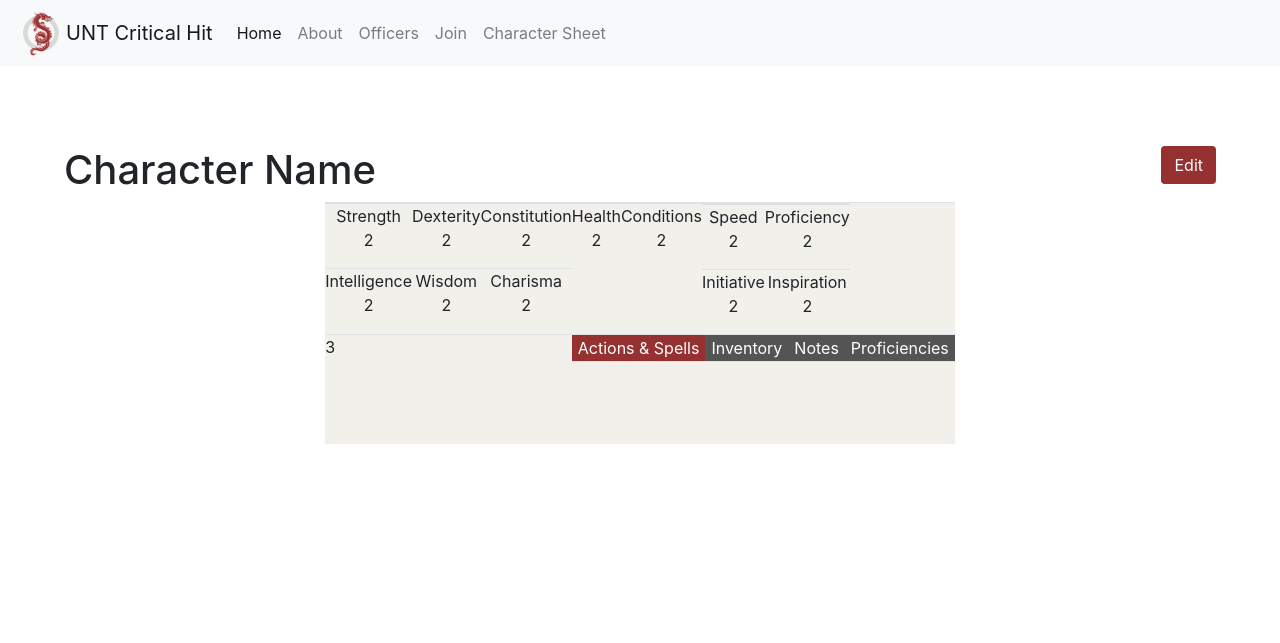
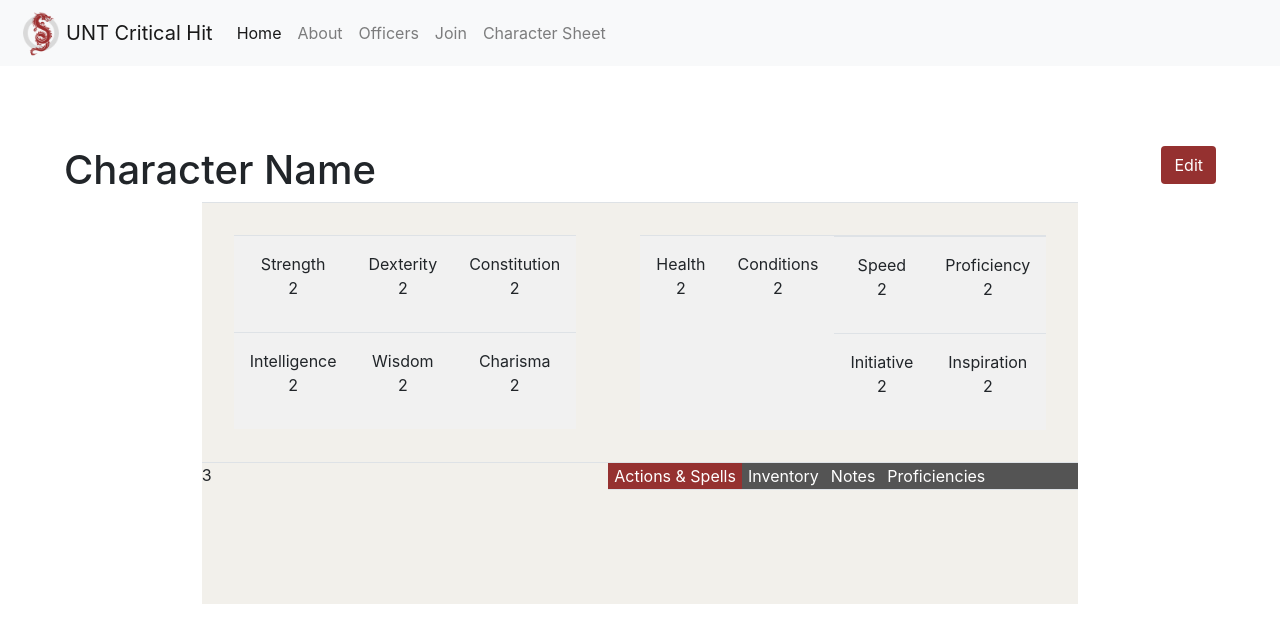
Before and after one commit to meganmcadams/Project-Rehash, a Flask app: page /character_sheet/ in a window 1280 px wide. Shown: the top 643 px of the page. Run offline with Flask 2, Linux system fonts and the light colour scheme; some libraries are stand-ins or nearby versions.

Commit message:
cell padding and background colour

```diff
--- a/static/css/styles.css
+++ b/static/css/styles.css
@@ -3,12 +3,15 @@
     --primary-red: #953130;
     --primary-grey: #545454;
     --primary-white: #F2F0EB;
+
     --secondary-dark-red: #792322;
     --secondary-red: #B26161;
     --secondary-light-red: #CFA1A1;
     --secondary-white: #FFFFFF;
+
     --accent-dark-blue: #177E89;
     --accent-blue: #5CB4BD;
+    --accent-white: #F1F1F1;
 
 }
 
@@ -85,8 +88,15 @@
 
 }
 
+.internal-table {
+    margin: 2rem;
+    background-color: var(--accent-white);
+}
+
+.cell-content {
+    padding: 1rem;
+}
+
 .nav-tabs {
-
     background-color: var(--primary-grey);
-
 }
--- a/templates/character_sheet.html
+++ b/templates/character_sheet.html
@@ -10,35 +10,35 @@
 
                 <tr>
                     <td>
-                        <table>
+                        <table class="internal-table">
                             <tr>
-                                <td> <p class="text-center"> Strength <br> 2</p> </td>
-                                <td> <p class="text-center"> Dexterity <br> 2</p> </td>
-                                <td> <p class="text-center"> Constitution <br> 2</p> </td>
+                                <td class="table-cell"> <p class="text-center cell-content"> Strength <br> 2</p> </td>
+                                <td class="table-cell"> <p class="text-center cell-content"> Dexterity <br> 2</p> </td>
+                                <td> <p class="text-center cell-content"> Constitution <br> 2</p> </td>
                             </tr>
                             <tr>
-                                <td> <p class="text-center"> Intelligence <br> 2</p> </td>
-                                <td> <p class="text-center"> Wisdom <br> 2</p> </td>
-                                <td> <p class="text-center"> Charisma <br> 2</p> </td>
+                                <td> <p class="text-center cell-content"> Intelligence <br> 2</p> </td>
+                                <td> <p class="text-center cell-content"> Wisdom <br> 2</p> </td>
+                                <td> <p class="text-center cell-content"> Charisma <br> 2</p> </td>
                             </tr>
                         </table>
                     </td>
 
                     <td class="charSheet-cell">
 
-                        <table>
+                        <table class="internal-table">
                             <tr>
-                                <td> <p class="text-center"> Health <br> 2</p> </td>
-                                <td> <p class="text-center"> Conditions <br> 2</p> </td>
+                                <td> <p class="text-center cell-content"> Health <br> 2</p> </td>
+                                <td> <p class="text-center cell-content"> Conditions <br> 2</p> </td>
                                 <td>
                                     <table>
                                         <tr>
-                                            <td> <p class="text-center"> Speed <br> 2</p> </td>
-                                            <td> <p class="text-center"> Proficiency <br> 2</p> </td>
+                                            <td> <p class="text-center cell-content"> Speed <br> 2</p> </td>
+                                            <td> <p class="text-center cell-content"> Proficiency <br> 2</p> </td>
                                         </tr>
                                         <tr>
-                                            <td> <p class="text-center"> Initiative <br> 2</p> </td>
-                                            <td> <p class="text-center"> Inspiration <br> 2</p> </td>
+                                            <td> <p class="text-center cell-content"> Initiative <br> 2</p> </td>
+                                            <td> <p class="text-center cell-content"> Inspiration <br> 2</p> </td>
                                         </tr>
                                     </table>
                                 </td>
@@ -63,19 +63,19 @@
                         </ul>
 
                         <div class="tab-content">
-                            <div id="home" class="tab-pane fade in active">
+                            <div id="home" class="tab-pane fade in active cell-content">
                                 <h3>Actions & Spells</h3>
                                 <p>Some content.</p>
                             </div>
-                            <div id="menu1" class="tab-pane fade">
+                            <div id="menu1" class="tab-pane fade cell-content">
                                 <h3>Inventory</h3>
                                 <p>Some content in menu 1.</p>
                             </div>
-                            <div id="menu2" class="tab-pane fade">
+                            <div id="menu2" class="tab-pane fade cell-content">
                                 <h3>Notes</h3>
                                 <p>Some content in menu 2.</p>
                             </div>
-                            <div id="menu3" class="tab-pane fade">
+                            <div id="menu3" class="tab-pane fade cell-content">
                                 <h3>Proficiencies</h3>
                                 <p>Some content in menu 2.</p>
                             </div>
```
